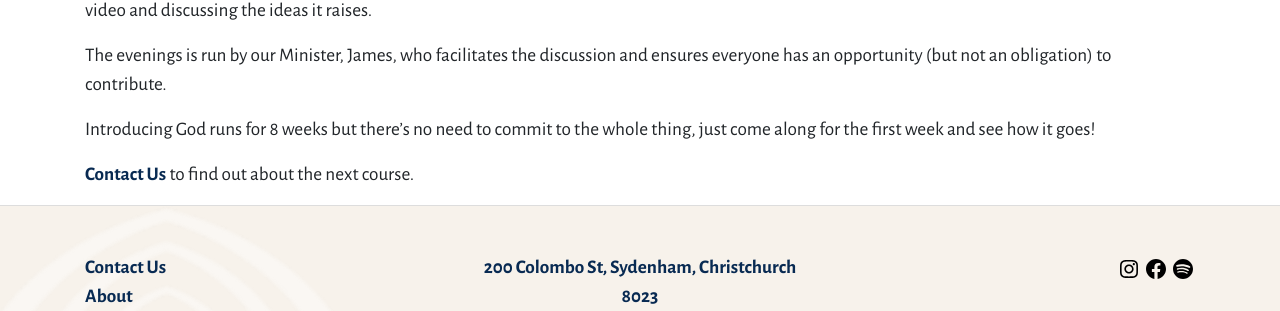
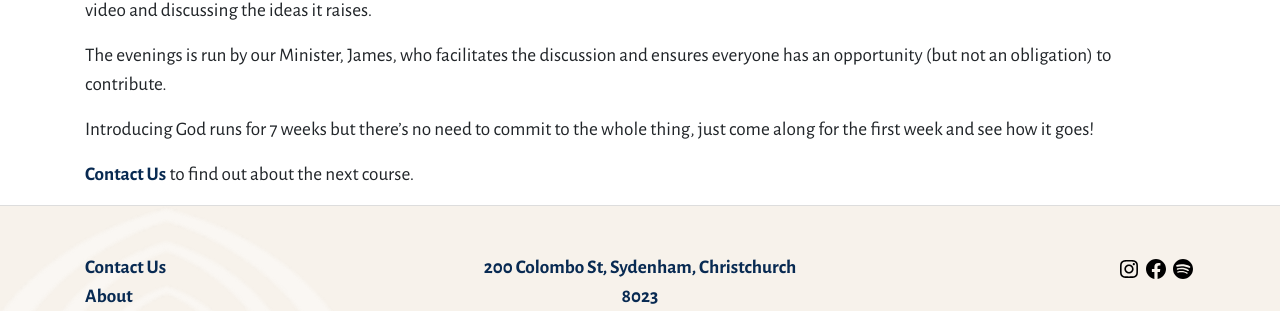
Before and after one commit to trinitysc/jekyll-blog, a Jekyll site: the page built from visit/introducing-god.md, in a window 1280 px wide. Shown: the part 652-963 px from the top of the page. Built offline with Jekyll 4.4.1, drawn with Linux system fonts in a browser that asks for light colours.

```diff
--- a/visit/introducing-god.md
+++ b/visit/introducing-god.md
@@ -23,7 +23,7 @@
 The evenings is run by our Minister, James, who facilitates the discussion
 and ensures everyone has an opportunity (but not an obligation) to contribute.
 
-Introducing God runs for 8 weeks but there’s no need to commit to the whole
+Introducing God runs for 7 weeks but there’s no need to commit to the whole
 thing, just come along for the first week and see how it goes!
 
 [Contact Us](/contact) to find out about the next course.
```
Also changed, not shown: other parts of visit/introducing-god.md (+1 -1 lines).
